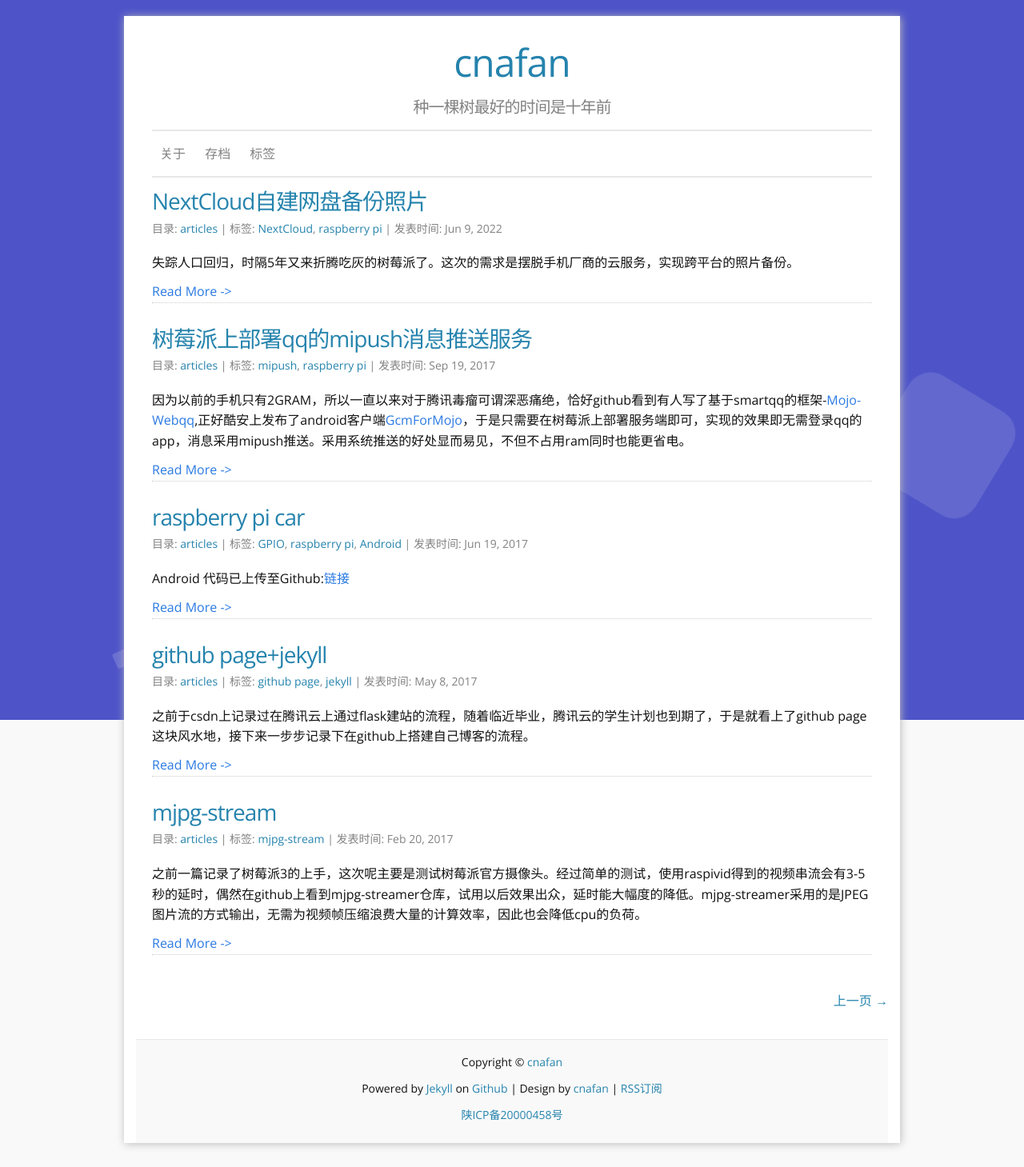
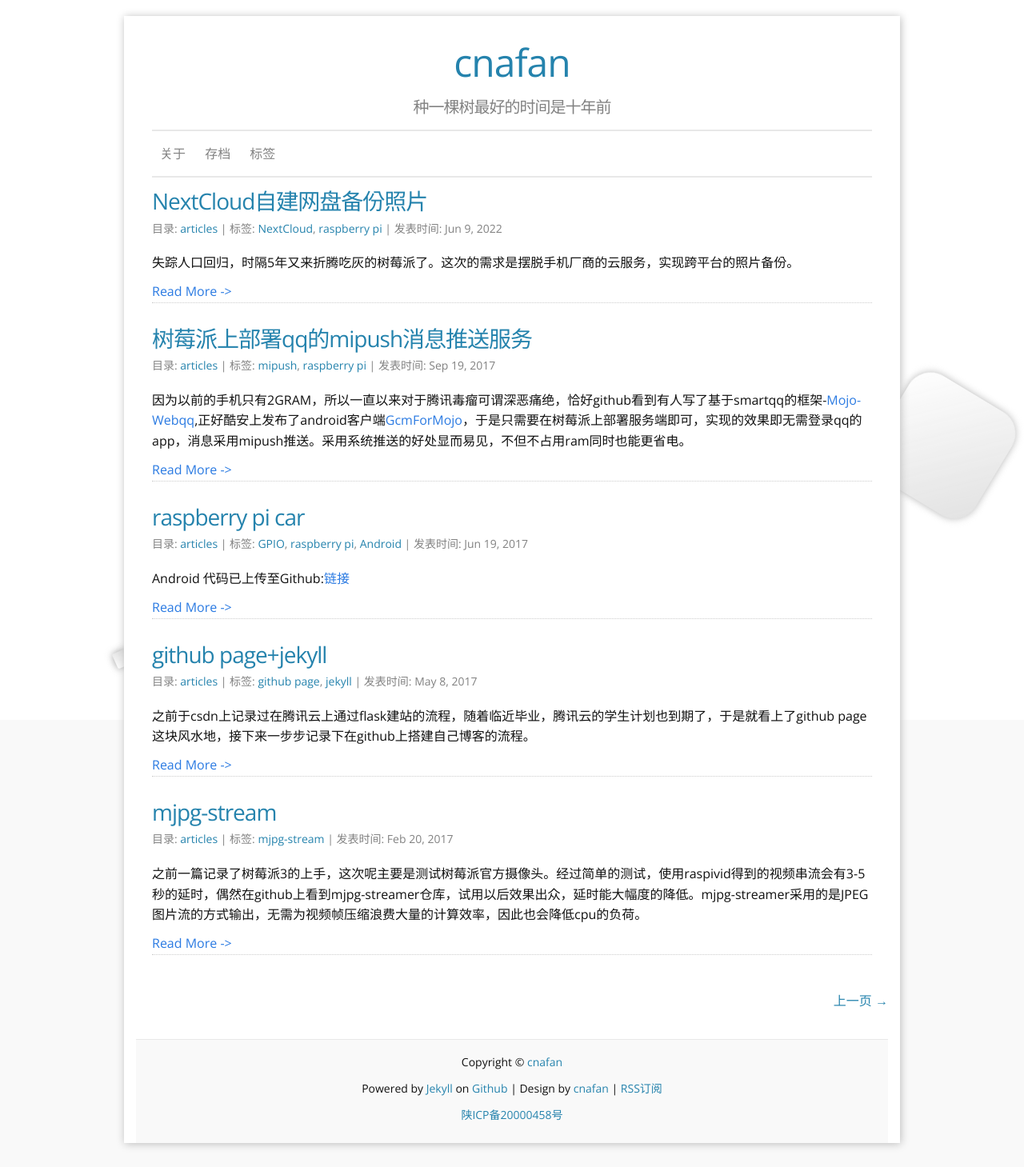
Before and after one commit to cnafan/cnafan.github.io, a Jekyll site: the page built from index.html, in a window 1280 px wide. Shown: the whole page at 80% size. Built offline with Jekyll 4.4.1, drawn with Linux system fonts in a browser that asks for light colours; nearby versions of some CDN libraries; the list of posts is cut into pages by our own code; comment, search, counter and statistics services are not loaded.

Commit message:
Update animation.css

```diff
--- a/css/animation.css
+++ b/css/animation.css
@@ -20,17 +20,18 @@
         }
 
         .area{
-            background: #4e54c8;
-            background: -webkit-linear-gradient(to left, #8f94fb, #4e54c8);
+            background: #ffffff;
             width: 100%;
             height:100vh;
               position: fixed; /* 让背景固定在页面后面 */
+               backdrop-filter: blur(10px); /* 背景模糊 */
+
     top: 0;
     left: 0;
     z-index: -1; /* 放到最底层，避免挡住内容 */
         }
 
-        .circles{
+        .circles {
             position: absolute;
             top: 0;
             left: 0;
@@ -39,15 +40,18 @@
             overflow: hidden;
         }
 
-        .circles li{
+        .circles li {
             position: absolute;
             display: block;
             list-style: none;
             width: 20px;
             height: 20px;
-            background: rgba(255, 255, 255, 0.2);
+            background: rgba(0, 0, 0, 0.3); /* 使用深色的透明背景 */
+            background: linear-gradient(45deg, rgba(0, 0, 0, 0.2), rgba(255, 255, 255, 0.3)); /* 让圆点有渐变效果 */
+            border-radius: 50%;
             animation: animate 25s linear infinite;
             bottom: -150px;
+            box-shadow: 0 0 10px rgba(0, 0, 0, 0.5), 0 0 20px rgba(255, 255, 255, 0.6); /* 更明显的阴影效果 */
         }
 
         .circles li:nth-child(1){
```
